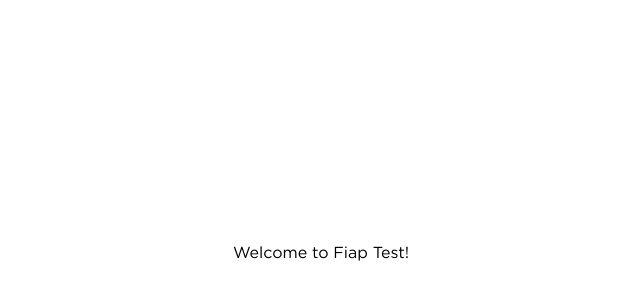
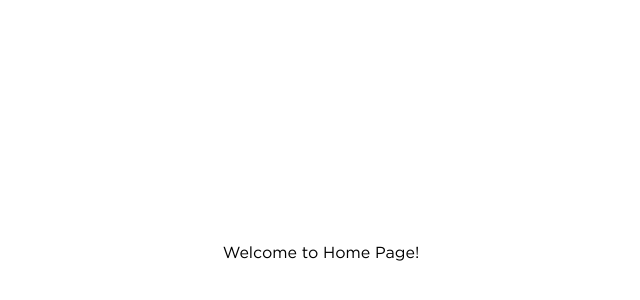
Before and after one commit to JoaoGabrielVianna/fiap-test, a React (Vite) app: page / in a window 1280 px wide. Shown: the part 148-448 px from the top of the page, without its empty margins (319-959 px from the left). Built offline with nearby package versions, Linux system fonts and the light colour scheme.

Commit message:
feat: create a routes and home page

```diff
--- a/src/main.jsx
+++ b/src/main.jsx
@@ -1,10 +1,27 @@
 import React from 'react'
 import ReactDOM from 'react-dom/client'
+import { RouterProvider, createBrowserRouter } from 'react-router-dom'
+
+// Tela(s) | Router(s)
 import App from './routers/app/App'
+import Home from './pages/home/Home'
+
 import './index.scss'
+
+const router = createBrowserRouter([{
+  path: '/',
+  element: <App />,
+  errorElement: '', //Diferencial
+  children: [
+    {
+      path: '/',
+      element: <Home/>
+    }
+  ]
+}])
 
 ReactDOM.createRoot(document.getElementById('root')).render(
   <React.StrictMode>
-    <App />
+    <RouterProvider router={router} />
   </React.StrictMode>,
 )
--- /dev/null
+++ b/src/pages/home/Home.jsx
@@ -0,0 +1,10 @@
+import React from 'react'
+import './Home.scss'
+
+function Home() {
+  return (
+    <div>Welcome to Home Page!</div>
+  )
+}
+
+export default Home;
--- a/src/routers/app/App.jsx
+++ b/src/routers/app/App.jsx
@@ -1,9 +1,8 @@
 import React from 'react'
+import { Outlet } from 'react-router-dom';
 
 function App() {
-  return (
-    <div>Welcome to Fiap Test!</div>
-  )
+  return <Outlet />
 }
 
 export default App;
```
Also changed, not shown: src/pages/home/Home.scss (added).
